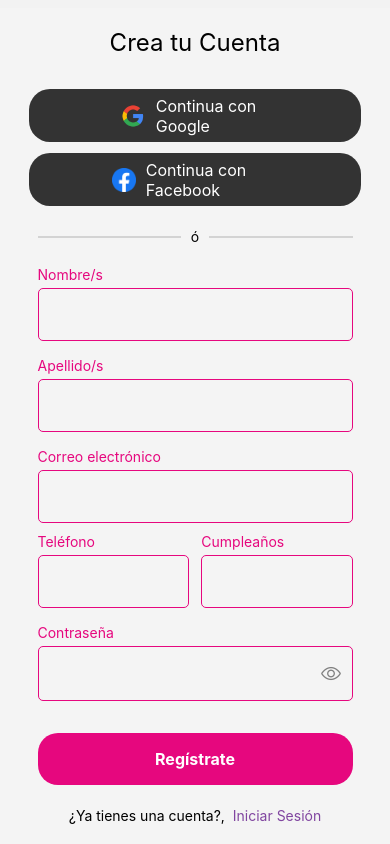
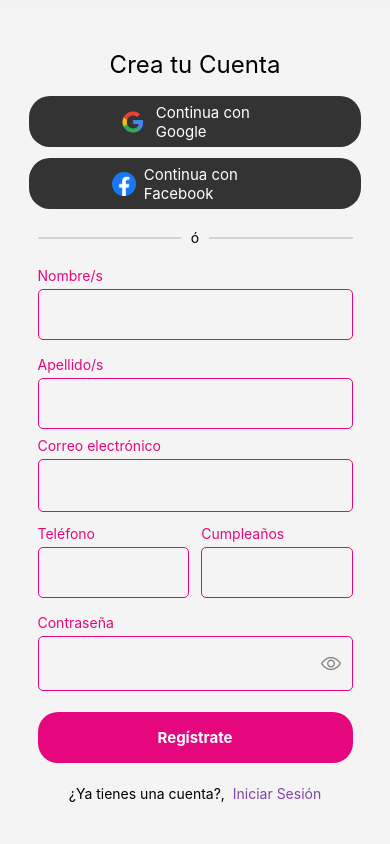
Before and after one commit to XicoNemi/mobile-app, a React Native app: screen /RegisterScreen in a window 390 px wide. Built offline with nearby package versions, Linux system fonts and the light colour scheme.

Commit message:
feat: Ajustar tamaños y márgenes de componentes para mejorar la responsividad y la experiencia de usuario

```diff
--- a/app/components/login/FacebookButtonComponent.jsx
+++ b/app/components/login/FacebookButtonComponent.jsx
@@ -21,12 +21,12 @@ const styles = StyleSheet.create({
     flexDirection: "row",
     alignItems: "center",
     backgroundColor: "#333",
-    paddingVertical: hp('1.25%'),
+    paddingVertical: hp('1%'),
     paddingHorizontal: wp('21.25%'),
     borderRadius: wp('5.5%'),
-    marginBottom: hp('1.25%'),
+    marginBottom: hp('1.10%'),
     width: "95%",
-    height: hp('6.25%'),
+    height: hp('6%'),
   },
   icon: {
     width: wp('6.25%'),
@@ -35,7 +35,7 @@ const styles = StyleSheet.create({
   socialButtonText: {
     color: "white",
     fontSize: SizeConstants.texts,
-    marginLeft: wp('2.5%'),
+    marginLeft: wp('2.0%'),
   },
 });
 
--- a/app/components/login/GoogleButtonComponent.jsx
+++ b/app/components/login/GoogleButtonComponent.jsx
@@ -26,7 +26,7 @@ const styles = StyleSheet.create({
     borderRadius: wp('5.5%'),
     marginBottom: hp('1.25%'),
     width: "95%",
-    height: hp('6.25%'),
+    height: hp('6%'),
   },
   icon: {
     width: wp('6.75%'),
--- a/app/components/register/NameComponent.jsx
+++ b/app/components/register/NameComponent.jsx
@@ -98,14 +98,14 @@ const NameComponent = ({ name, setName, lastName, setLastName }) => {
 const styles = StyleSheet.create({
   container: {
     width: "90%",
-    marginBottom: hp('1.875%'),
+    marginBottom: hp('1%'),
   },
   label: {
     color: Colors.primary,
     marginBottom: hp('0.625%'),
   },
   input: {
-    height: hp('6.25%'),
+    height: hp('6%'),
     borderWidth: 1,
     borderRadius: wp('1.25%'),
     paddingHorizontal: wp('2.5%'),
--- a/app/components/register/PhoneAndBirthdayComponent.jsx
+++ b/app/components/register/PhoneAndBirthdayComponent.jsx
@@ -157,7 +157,7 @@ const PhoneAndBirthdayComponent = ({
                 { borderColor: isValidBirthday ? Colors.routes : Colors.primary },
               ]}
               placeholderTextColor="#AAAAAA"
-              value={birthday ? new Date(birthday * 1000).toLocaleDateString() : ""} // Convertir UNIX a fecha legible
+              value={birthday ? new Date(birthday * 1000).toLocaleDateString() : ""}
               editable={false}
             />
           </TouchableOpacity>
@@ -183,7 +183,7 @@ const styles = StyleSheet.create({
   container: {
     width: "90%",
     marginBottom: hp('1.875%'),
-    marginTop: hp('-1.25%'),
+    marginTop: hp('-1%'),
   },
   rowContainer: {
     flexDirection: "row",
@@ -198,7 +198,7 @@ const styles = StyleSheet.create({
     marginBottom: hp('0.625%'),
   },
   input: {
-    height: hp('6.25%'),
+    height: hp('6%'),
     borderWidth: 1,
     borderRadius: wp('1.25%'),
     paddingHorizontal: wp('2.5%'),
--- a/app/screens/HomeScreen.jsx
+++ b/app/screens/HomeScreen.jsx
@@ -94,7 +94,7 @@ const HomeScreen = () => {
             <SkeletonComponent width="50%" height={hp('5%')} />
           ) : (
             <>
-              {textsLeng.HomeScreen.welcomeText},{" "}
+              {textsLeng.HomeScreen.welcomeText}{" "}
               <Text style={styles.userName}>{userName}</Text>
             </>
           )}
@@ -158,6 +158,7 @@ const styles = StyleSheet.create({
   },
   userName: {
     color: Colors.primary,
+    fontSize: SizeConstants.titles,
   },
   sectionTitle: {
     fontSize: SizeConstants.subtitles,
@@ -167,6 +168,7 @@ const styles = StyleSheet.create({
   sectionSubtitle: {
     fontSize: SizeConstants.subtitles,
     marginVertical: hp('1.25%'),
+    fontWeight: "bold"
   },
   searchBar: {
     flexDirection: "row",
--- a/app/screens/ProfileScreen.jsx
+++ b/app/screens/ProfileScreen.jsx
@@ -7,6 +7,7 @@ import {
   StyleSheet,
   TouchableOpacity,
   Image,
+  ScrollView,
 } from "react-native";
 import Ionicons from "react-native-vector-icons/Ionicons";
 import Colors from "../utils/Colors";
@@ -57,6 +58,7 @@ const ProfileScreen = ({ navigation }) => {
   };
 
   return (
+    <ScrollView showsVerticalScrollIndicator={false} contentContainerStyle={styles.scrollViewContainer}>
       <View style={styles.container}>
         <TouchableOpacity
           style={styles.backButton}
@@ -139,10 +141,15 @@ const ProfileScreen = ({ navigation }) => {
           }}
         />
       </View>
+    </ScrollView>
   );
 };
 
 const styles = StyleSheet.create({
+  scrollViewContainer: {
+    flexGrow: 1,
+    backgroundColor: "white",
+  },
   container: {
     flex: 1,
     backgroundColor: "white",
--- a/app/screens/authScreens/LoginScreen.jsx
+++ b/app/screens/authScreens/LoginScreen.jsx
@@ -209,13 +209,13 @@ const styles = StyleSheet.create({
   },
   footerText: {
     position: "static",
-    top: hp('11%'),
+    top: hp('6.5%'),
     color: "black",
   },
   languageSwitcher: {
     position: "static",
-    bottom: hp('8.75%'),
-    left: wp('30%'),
+    bottom: hp('5.2%'),
+    left: wp('26%'),
     zIndex: 1,
   },
 });
--- a/app/screens/authScreens/RegisterScreen.jsx
+++ b/app/screens/authScreens/RegisterScreen.jsx
@@ -193,7 +193,7 @@ const styles = StyleSheet.create({
     fontSize: SizeConstants.subtitles,
     color: Colors.primaryText,
     textAlign: "center",
-    marginBottom: hp('3.75%'),
+    marginBottom: hp('2%'),
   },
   registerButton: {
     width: "90%",
@@ -202,7 +202,7 @@ const styles = StyleSheet.create({
     paddingVertical: hp('1.875%'),
     alignItems: "center",
     marginVertical: hp('1.25%'),
-    marginTop: hp('3.75%'),
+    marginTop: hp('2.5%'),
   },
   buttonText: {
     color: "white",
--- a/app/utils/SizeConstants.jsx
+++ b/app/utils/SizeConstants.jsx
@@ -3,7 +3,7 @@ import { widthPercentageToDP as wp, heightPercentageToDP as hp } from 'react-nat
 const SizeConstants = {
     titles: wp('8%'), // 32
     subtitles: wp('6.25%'), // 25
-    texts: wp('4%'), // 16
+    texts: wp('3.8%'), // 16
     textsM: wp('4.5%'), // 18
     iconsXG: wp('12.5%'), // 50
     iconsG: wp('8.75%'), // 35
```
Lines whose indentation alone changed are shown as unchanged.
